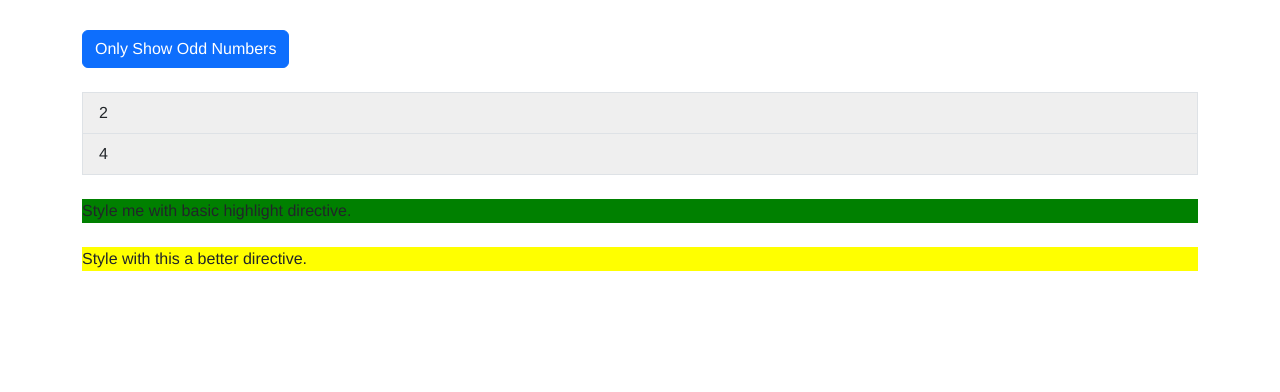
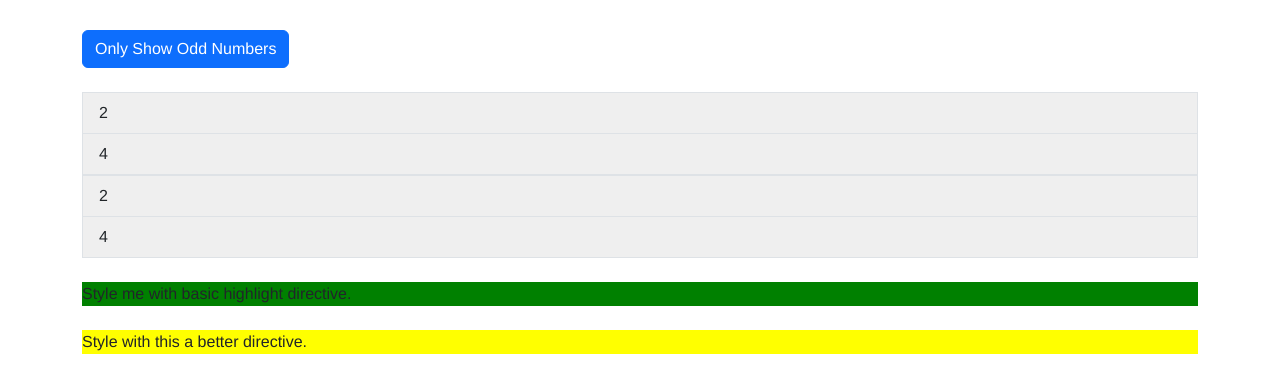
Before and after one commit to shubhenduanupamdutta/directives-deep-dive, an Angular app: page / in a window 1280 px wide. Shown: the top 392 px of the page. Built offline with nearby package versions, Linux system fonts and the light colour scheme.

Commit message:
Custom structural directive.

```diff
--- a/src/app/app.component.html
+++ b/src/app/app.component.html
@@ -39,6 +39,16 @@
             </li>
           </div>
         </ng-template>
+        <div *appUnless="onlyOdd">
+          <li
+            class="list-group-item"
+            *ngFor="let even of evenNumbers"
+            [ngClass]="{ even: even % 2 == 0 }"
+            [ngStyle]="{ backgroundColor: even % 2 == 0 ? '#efefef' : 'transparent' }"
+          >
+            {{ even }}
+          </li>
+        </div>
       </ul>
       <p class="my-4" appBasicHighlight>Style me with basic highlight directive.</p>
       <p class="my-4" [appBetterHighlight]="'red'" [defaultColor]="'yellow'">
--- a/src/app/app.module.ts
+++ b/src/app/app.module.ts
@@ -6,12 +6,14 @@ import { FormsModule } from '@angular/forms';
 import { AppComponent } from './app.component';
 import { BasicHighlightDirective } from './basic-highlight/basic-highlight.directive';
 import { BetterHighlightDirective } from './better-highlight/better-highlight.directive';
+import { UnlessDirective } from './unless.directive';
 
 @NgModule({
   declarations: [
     AppComponent,
     BasicHighlightDirective,
-    BetterHighlightDirective
+    BetterHighlightDirective,
+    UnlessDirective
   ],
   imports: [
     BrowserModule,
--- /dev/null
+++ b/src/app/unless.directive.ts
@@ -0,0 +1,15 @@
+import { Directive, Input, TemplateRef, ViewContainerRef } from '@angular/core';
+
+@Directive({
+  selector: '[appUnless]',
+})
+export class UnlessDirective {
+  @Input() set appUnless(condition: boolean) {
+    if (!condition) {
+      this.vcRef.createEmbeddedView(this.templateRef);
+    } else {
+      this.vcRef.clear();
+    }
+  }
+  constructor(private templateRef: TemplateRef<any>, private vcRef: ViewContainerRef) {}
+}
```
